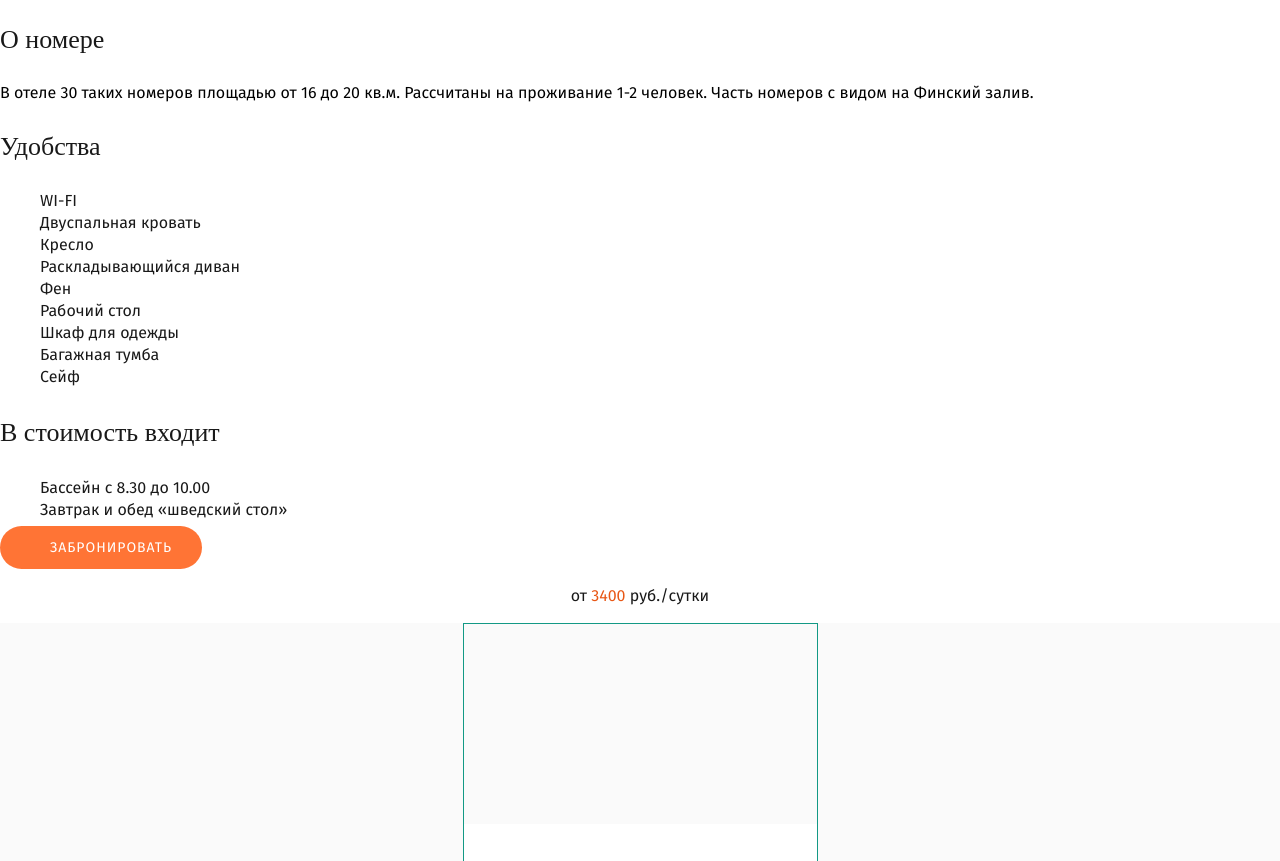
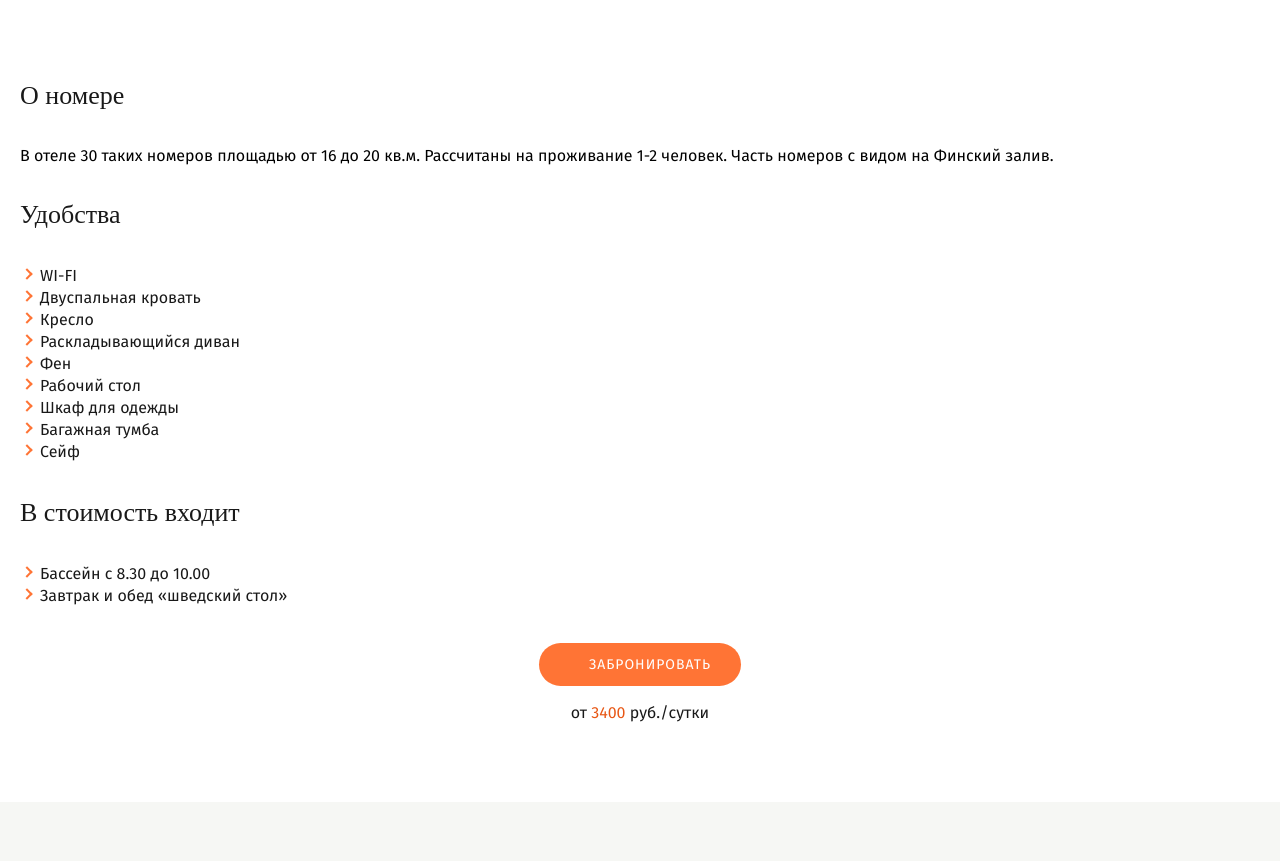
Before and after one commit to palashina/green_valley, a website: page single_room.html in a window 1280 px wide. Shown: the part 230-1091 px from the top of the page. Drawn offline with nearby package versions, Linux system fonts and the light colour scheme; files that its build step writes are made by us from their sources; a web font is replaced by a local one.

Commit message:
стилизация страницы комната планш. и десктопная версии

```diff
--- a/gulpfile.js
+++ b/gulpfile.js
@@ -41,7 +41,7 @@ gulp.task('serve', gulp.series('build', function() {
   browserSync.init({                                        // запускаем локальный сервер (показ, автообновление, синхронизацию)
     server: './',                                           // папка, которая будет «корнем» сервера (путь из константы)
     port: 3000,                                             // порт, на котором будет работать сервер
-    startPath: 'rooms.html',                                // файл, который буде открываться в браузере при старте сервера
+    startPath: 'single_room.html',                                // файл, который буде открываться в браузере при старте сервера
   });
 
   gulp.watch(                                               // следим за HTML
--- a/less/blocks/other-rooms.less
+++ b/less/blocks/other-rooms.less
@@ -1,3 +1,16 @@
 .other-rooms {
-	background-color: @grey-lightest;
+	padding-top: 50px;
+	padding-bottom: 52px;
+	background-color: @grey-cream;
+
+	@media (min-width: 768px) {
+
+		&__inner {
+			display: flex;
+		}
+	}
+
+	&__inner .other-room-type {
+		border: 1px solid #e3e3e3;
+	}
 }
--- a/less/blocks/single-room.less
+++ b/less/blocks/single-room.less
@@ -1,8 +1,15 @@
 .single-room {
 
-	&__inner {}
+	@media (min-width: 768px) {}
+
+	&__inner {
+		padding-top: 50px;
+		padding-bottom: 50px;
+		border-top: 1px solid @grey-cream;
+	}
 
 	&__headline {
+		margin: 0 auto;
 		text-align: center;
 		font-size: @font-size--biggest;
 		font-weight: normal;
@@ -11,6 +18,7 @@
 
 	&__price {
 		text-align: center;
+		margin-bottom: 30px;
 		margin-top: 30px;
 		color: @grey-darkest;
 	}
@@ -23,22 +31,54 @@
 		width: 100%;
 	}
 
-	&__about {}
+	&__about {
+		margin-left: 20px;
+		margin-right: 20px;
+	}
 
 	&__description {}
 
 	&__title {
-		font-size: 1.625rem;
+		font-size: 1.625em;
 		font-weight: normal;
-		line-height: 1.188rem;
+		line-height: 1.188em;
 		color: @grey-darkest;
 	}
 
-	&__facts {
+	&__facts-items {
+		padding-left: 20px;
 		list-style-type: none;
 		font-size: @font-size;
-		line-height: 1.375rem;
+		line-height: 1.375em;
 		color: @grey-darkest;
 	}
 
+	&__facts-items li {
+		position: relative;
+		display: block;
+		margin: 0 auto;
+	}
+
+	&__facts-items li:before {
+		content: '';
+		display: block;
+		position: absolute;
+		width: 6px;
+		height: 6px;
+		border-left: 2px solid @orange-lighten;
+		border-bottom: 2px solid @orange-lighten;
+		transform: rotate(225deg);
+		left: -17px;
+		right: 370px;
+		top: 5px;
+	}
+
+	&__btn-and-price {
+		margin-top: 47px;
+	}
+
+	&__btn-box {
+		margin: 0 auto;
+		text-align: center;
+	}
 }
--- a/single_room.html
+++ b/single_room.html
@@ -48,7 +48,7 @@
 			</div>
 			<div class="single-room__facts">
 				<h4 class="single-room__title">Удобства</h4>
-        		<ul class="single-room__facts">
+				<ul class="single-room__facts-items">
 					<li>WI-FI</li>
 					<li>Двуспальная кровать</li>
 					<li>Кресло</li>
@@ -62,14 +62,16 @@
 			</div>
 			<div class="single-room__facts">
 				<h4 class="single-room__title">В стоимость входит</h4>
-        		<ul class="single-room__facts">
+				<ul class="single-room__facts-items">
 					<li>Бассейн с 8.30 до 10.00</li>
 					<li>Завтрак и обед &#171;шведский стол&#187;</li>
 				</ul>
 			</div>
 		</div>
-        <div>
+		<div class="single-room__btn-and-price">
+			<div class="single-room__btn-box">
 				<a href="#booking-form" class="btn btn--bg-orange  btn--bd-radius  btn--icon-calendar">Забронировать</a>
+			</div>
 			<div class="single-room__price">от <span class="single-room__numeral">3400</span> руб./сутки</div>
 		</div>
 	</section>
```
Lines whose indentation alone changed are shown as unchanged.
